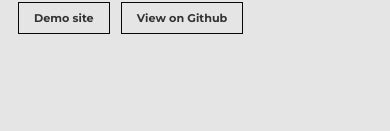
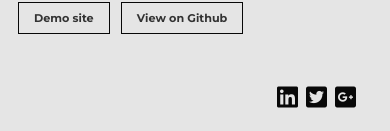
Before and after one commit to devTam/portfolioV2, a React (Create React App) app: page /projects in a window 390 px wide. Shown: the part 3820-3951 px from the top of the page. Built offline with nearby package versions, Linux system fonts and the light colour scheme.

Commit message:
add project social links and mobile reponsiveness

```diff
--- a/src/pages/projects/Projects.js
+++ b/src/pages/projects/Projects.js
@@ -43,6 +43,28 @@ const Projects = () => {
           d="M0,160L60,138.7C120,117,240,75,360,64C480,53,600,75,720,122.7C840,171,960,245,1080,261.3C1200,277,1320,235,1380,213.3L1440,192L1440,320L1380,320C1320,320,1200,320,1080,320C960,320,840,320,720,320C600,320,480,320,360,320C240,320,120,320,60,320L0,320Z"
         ></path>
       </svg>
+      <div className="projects__socials">
+      <a
+              href="https://www.linkedin.com/in/tammy-batubo-4023b6119/"
+              className="projects-icons"
+              target="_blank"
+              rel="noreferrer"
+            >
+              <i className="fab fa-linkedin"></i>
+
+            </a>
+            <a
+              href="https://twitter.com/dev_TamB"
+              className="projects-icons"
+              target="_blank"
+              rel="noreferrer"
+            >
+              <i className="fab fa-twitter-square"></i>
+            </a>
+            <a href="mailto:tammy.batubo@gmail.com" className="projects-icons">
+              <i className="fab fa-google-plus-square"></i>
+            </a>
+      </div>
     </div>
   );
 };
--- a/src/pages/projects/projects.scss
+++ b/src/pages/projects/projects.scss
@@ -51,6 +51,34 @@
   }
 }
 
+.projects__socials {
+  display: flex;
+  flex-direction: column;
+  position: fixed;
+  bottom: 20px;
+  right: 30px;
+
+  @media only screen and (max-width: 576px) {
+    position: absolute;
+    flex-direction: row;
+  }
+}
+
+.projects-icons{
+  color: var(--black);
+  text-decoration: none;
+  margin: 4px;
+
+  &:hover i {
+    color: var(--color-primary);
+  }
+
+  & i {
+    font-size: 1.5rem;
+  transition: color .25s;
+  }
+}
+
 .projects__waves {
   position: absolute;
   bottom: 0;
```
Also changed, not shown: 1 other file (tests, documents, lock files or other folders).
